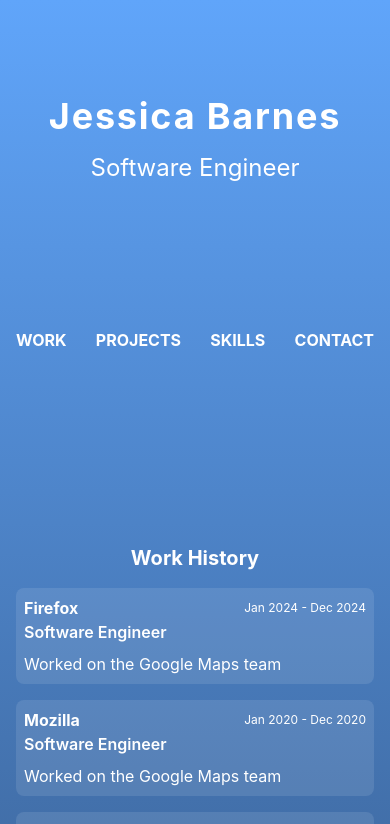
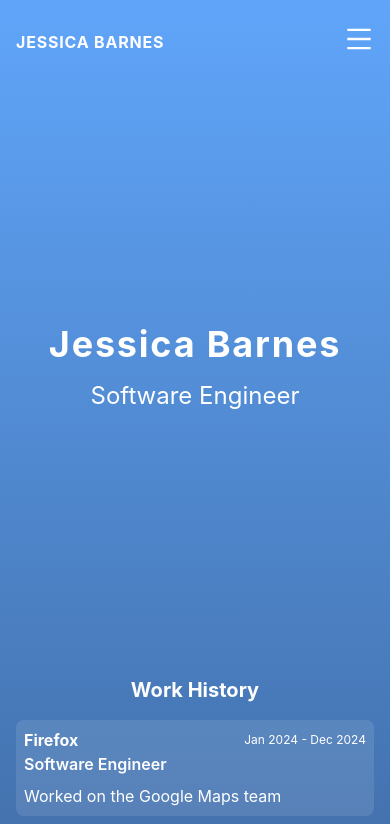
Before and after one commit to jessbarnes/portfolio2024, a React (Create React App) app: page / in a window 390 px wide. Shown: the top 824 px of the page. Built offline with nearby package versions, Linux system fonts and the light colour scheme.

Commit message:
updated navigation styling and to open dropdown menu on mobile

```diff
--- a/src/App.tsx
+++ b/src/App.tsx
@@ -44,7 +44,7 @@ function App() {
 
   useEffect(() => {
     const handleScroll = () => {
-      setScrolledPastNav(window.scrollY > 300);
+      setScrolledPastNav(window.scrollY > 1);
     };
     window.addEventListener("scroll", handleScroll);
     return () => window.removeEventListener("scroll", handleScroll);
@@ -52,12 +52,13 @@ function App() {
 
   return (
     <div className="body-container">
-      <Header />
       <Navigation
         scrolledPastNav={scrolledPastNav}
         scrollTo={scrollTo}
         sections={sections}
       />
+      <div className={anchorStyle} ref={topRef} />
+      <Header />
       <div className={anchorStyle} ref={workRef} />
       <Work />
       <div className={anchorStyle} ref={projectsRef} />
--- a/src/sections/navigation/index.tsx
+++ b/src/sections/navigation/index.tsx
@@ -1,3 +1,6 @@
+import { useEffect, useRef, useState } from "react";
+import { AiOutlineClose, AiOutlineMenu } from "react-icons/ai";
+
 const Navigation = ({
   scrolledPastNav,
   scrollTo,
@@ -6,28 +9,99 @@ const Navigation = ({
   scrolledPastNav: boolean;
   scrollTo: (section: string) => void;
   sections: string[];
-}) => (
+}) => {
+  const bodyRef = useRef<HTMLDivElement>(null);
+  const [isOpen, setIsOpen] = useState(false);
+
+  const backgroundColor = () => {
+    if (scrolledPastNav && !isOpen) {
+      return "bg-gradient-to-b from-blue-400 via-blue-400/50 to-transparent";
+    } else if (isOpen) {
+      return "bg-blue-400";
+    } else {
+      return "";
+    }
+  };
+
+  useEffect(() => {
+    if (bodyRef.current) {
+      const handleClickOutside = (event: MouseEvent) => {
+        if (
+          bodyRef.current &&
+          !bodyRef.current.contains(event.target as Node) &&
+          isOpen
+        ) {
+          setIsOpen(false);
+        }
+      };
+      document.addEventListener("mousedown", handleClickOutside);
+      return () => {
+        document.removeEventListener("mousedown", handleClickOutside);
+      };
+    }
+  }, [bodyRef, isOpen]);
+
+  return (
+    <>
+      {(scrolledPastNav || isOpen) && <div className="h-[72px]" />}
       <div
-    className={`flex flex-row items-center justify-between w-full px-4 md:px-12 lg:justify-evenly ${
-      scrolledPastNav
-        ? "fixed top-0 bg-gradient-to-b from-white via-white/50 to-transparent pt-6 pb-12"
-        : "py-6"
-    }`}
+        ref={bodyRef}
+        className={`flex flex-row items-center justify-between w-full px-4 md:px-12
+        font-bold uppercase lg:text-lg text-white
+         ${scrolledPastNav || isOpen ? "fixed top-0  pt-6 pb-12" : "py-6"}
+         ${backgroundColor()}
+        `}
       >
+        <div
+          className="tracking-wider hover:text-blue-900 cursor-pointer"
+          onClick={() => {
+            scrollTo("top");
+            setIsOpen(false);
+          }}
+        >
+          Jessica Barnes
+        </div>
+        <div className="hidden md:flex flex-row items-center gap-4 md:gap-12 lg:gap-24">
           {sections.map((s) => (
             <button
               key={`nav-${s}`}
-        onClick={() => scrollTo(s)}
-        className={`font-bold uppercase lg:text-lg ${
-          scrolledPastNav
-            ? "text-blue-800 hover:text-black"
-            : "text-white hover:text-blue-900"
-        }`}
+              onClick={() => {
+                scrollTo(s);
+                setIsOpen(false);
+              }}
+              className="uppercase hover:text-blue-900"
             >
               {s}
             </button>
           ))}
         </div>
+        <div className="block md:hidden">
+          <button
+            className="clickable-white-icon"
+            onClick={() => setIsOpen(!isOpen)}
+          >
+            {isOpen ? <AiOutlineClose /> : <AiOutlineMenu />}
+          </button>
+        </div>
+        {isOpen && (
+          <div className="absolute top-20 left-0 w-full bg-blue-400 border-0 border-b-2 flex flex-col">
+            {sections.map((s) => (
+              <button
+                key={`nav-${s}`}
+                onClick={() => {
+                  scrollTo(s);
+                  setIsOpen(false);
+                }}
+                className="py-4 text-lg uppercase hover:text-blue-900 border-t-2"
+              >
+                {s}
+              </button>
+            ))}
+          </div>
+        )}
+      </div>
+    </>
   );
+};
 
 export default Navigation;
```
Lines whose indentation alone changed are shown as unchanged.
